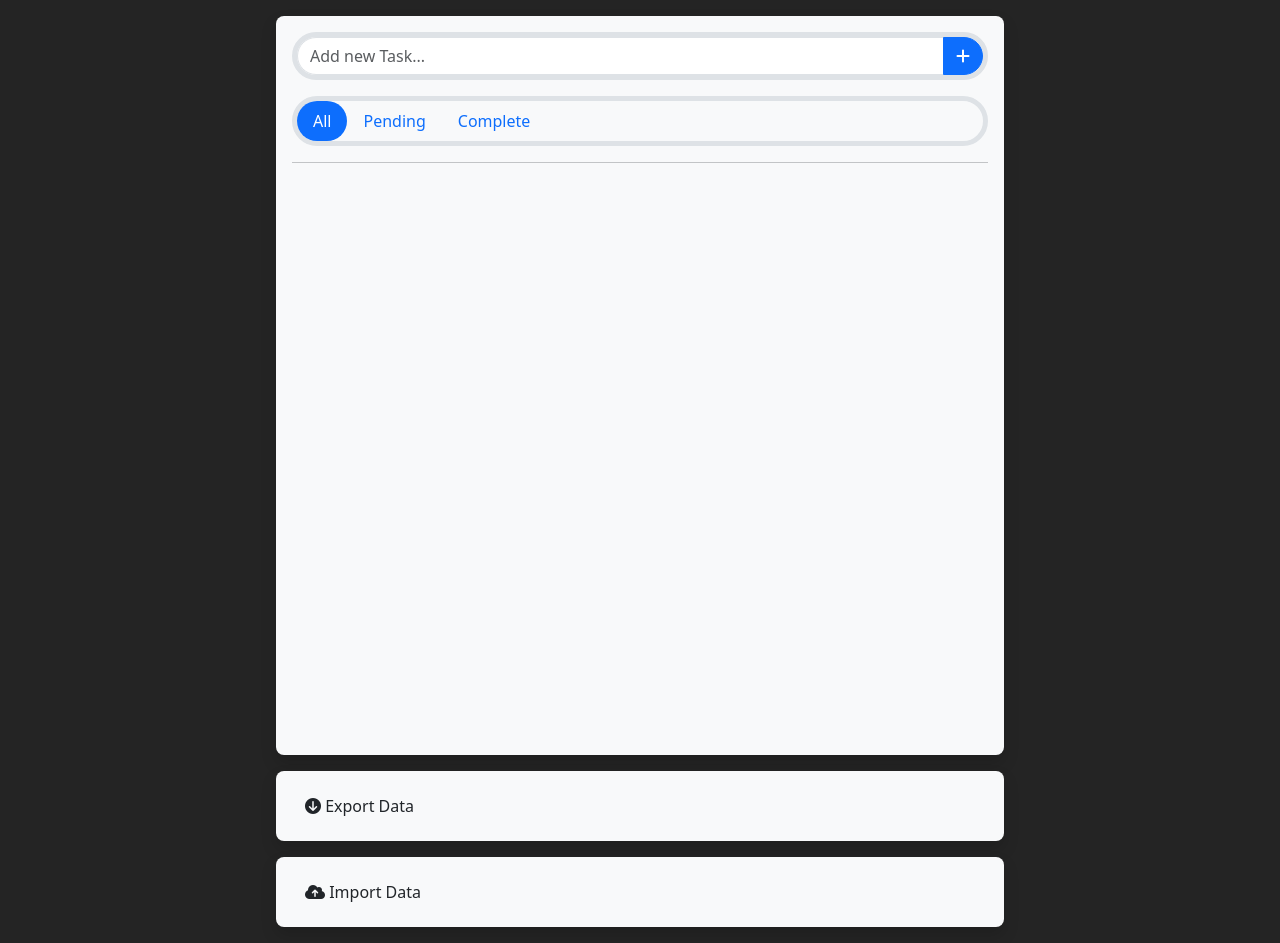
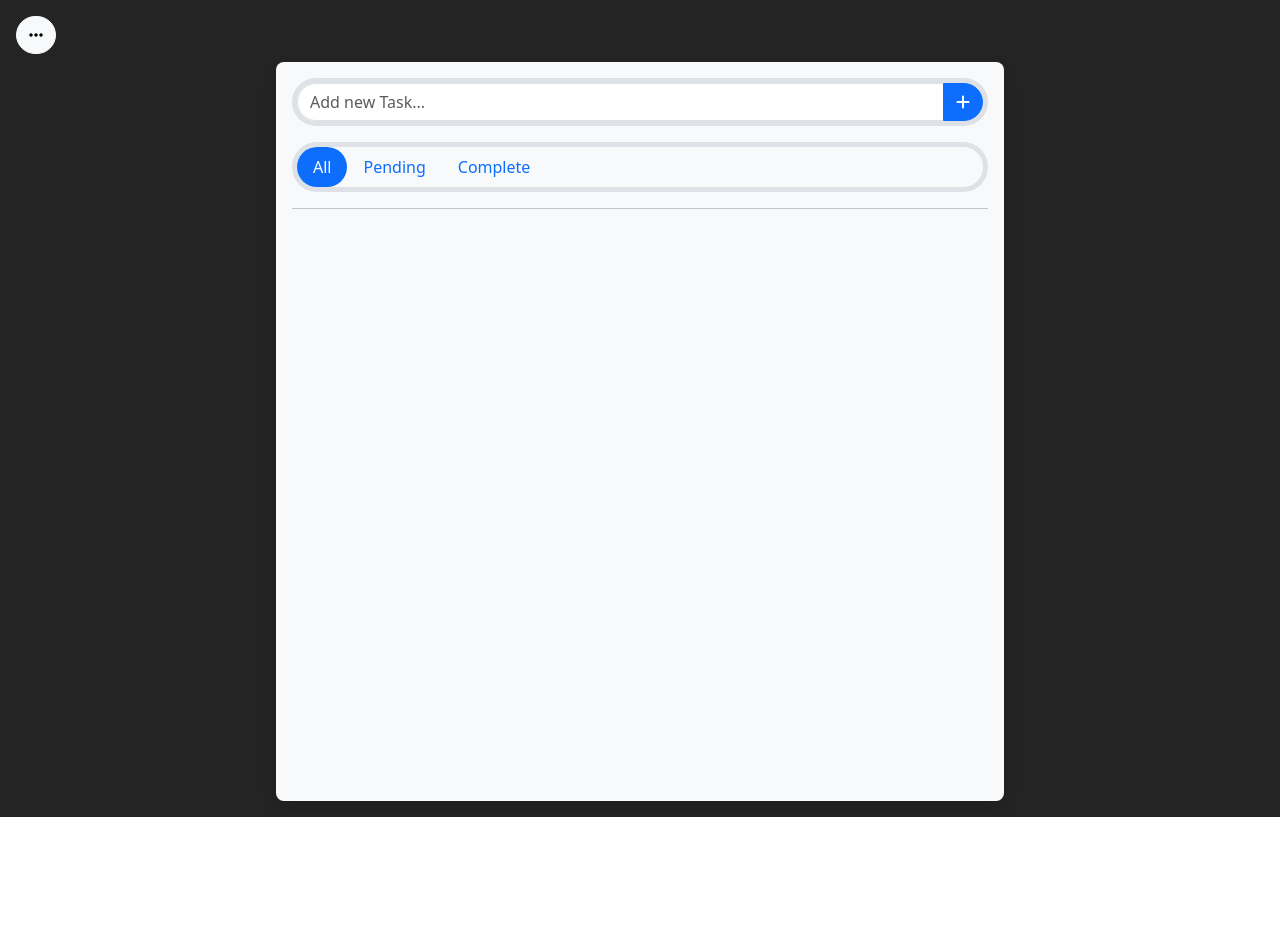
Before and after one commit to steverova/vue-to-do, a Vue app: page / in a window 1280 px wide. After the commit the page ends 817 px from the top, so only its background shows below. Built offline with nearby package versions, Linux system fonts and the light colour scheme; what vue-sweetalert2 would draw is missing.

Commit message:
vue-to-do ad indexDB refactor code

```diff
--- a/src/App.vue
+++ b/src/App.vue
@@ -3,7 +3,7 @@
 import { ref, onMounted } from 'vue'
 import { useToast } from "vue-toastification";
 import openDatabase from './Database/IndexDB';
-import { addTask, getTasks, deleteTask, updateStatusTask, downloadIndexedDB} from "./Database/services";
+import { addTask, getTasks, deleteTask, updateStatusTask, downloadIndexedDB } from "./Database/services";
 import Swal from 'sweetalert2'
 
 const task = ref('');
@@ -80,6 +80,26 @@ onMounted(() => {
 
 <template>
   <div style="background-color: #242424" class="content p-3 min-vh-100">
+
+    <div class="dropdown">
+      <button class="btn btn-light rounded-pill mb-2" type="button" data-bs-toggle="dropdown" aria-expanded="false">
+        <i class="fa-solid fa-ellipsis"></i>
+      </button>
+      <ul class="dropdown-menu">
+        <li> <button @click="downloadIndexedDB" class="dropdown-item"><i class="fa-solid fa-circle-arrow-down "></i>
+            Export
+            Data</button></li>
+        <li><label for="input-file" class="btn"><i class="fa-solid fa-cloud-arrow-up"></i> Import Data</label>
+          <input hidden id="input-file" type="file">
+        </li>
+        <hr>
+
+        <li><a class="dropdown-item" href="https://github.com/steverova" target="_blank"><i
+              class="fs-4 fa-brands fa-github-alt"></i><span class="fs-4"> steverova</span></a></li>
+      </ul>
+    </div>
+
+
     <div class="col-sm-8 col-md-8 col-lg-7 col-xxl-4 mx-auto shadow p-3 rounded rounded-3 bg-light">
       <div class="input-group mb-3 border border-5 rounded rounded-5">
         <input v-model="task" type="text" class="input-add-task form-control" placeholder="Add new Task..."
@@ -146,14 +166,5 @@ onMounted(() => {
 
     </div>
 
-    <div class="col-sm-8 col-md-8 col-lg-7 col-xxl-4 mx-auto shadow p-3 rounded rounded-3 bg-light mt-3">
-      <button @click="downloadIndexedDB" class="btn"><i class="fa-solid fa-circle-arrow-down "></i> Export Data</button>
-    </div>
-
-    <div class="col-sm-8 col-md-8 col-lg-7 col-xxl-4 mx-auto shadow p-3 rounded rounded-3 bg-light mt-3">
-      <label for="input-file"  class="btn"><i class="fa-solid fa-cloud-arrow-up"></i> Import Data</label>
-      <input hidden id="input-file" type="file">
-    </div>
-
   </div>
 </template>
```
